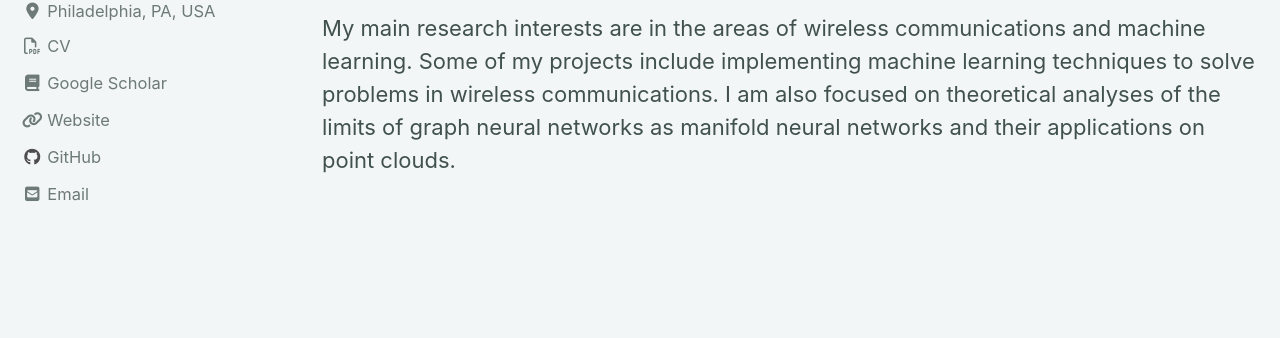
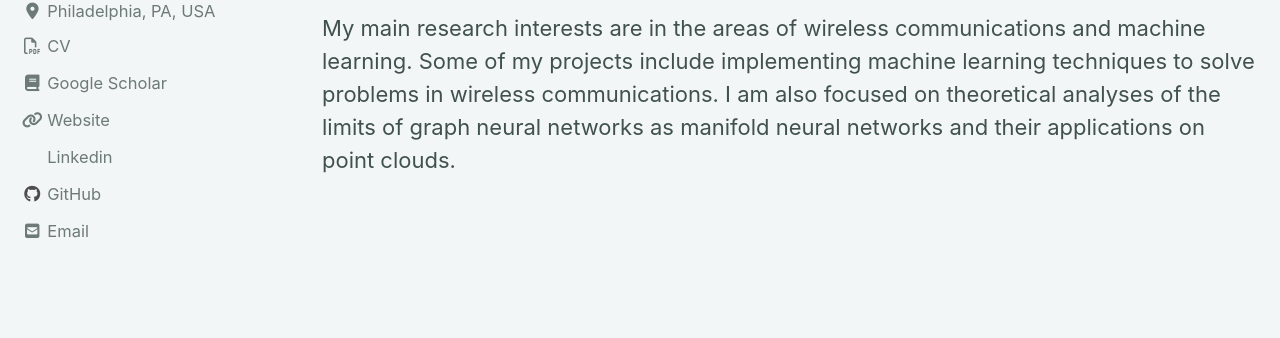
Before and after one commit to Zhiyang43/zhiyang43.github.io, a Jekyll site: the page built from _pages/about.md, in a window 1280 px wide. Shown: the part 311-649 px from the top of the page. Built offline with Jekyll 4.4.1, drawn with Linux system fonts in a browser that asks for light colours; cached includes are drawn as plain includes; nearby versions of some CDN libraries.

Commit message:
Update _config.yml

```diff
--- a/_config.yml
+++ b/_config.yml
@@ -125,9 +125,9 @@ author:
     - label: "Website"
       icon: "fas fa-fw fa-link"
       url: "https://zhiyangw.com"
-    - label: "Twitter"
-      icon: "fab fa-fw fa-twitter-square"
-      # url: "https://twitter.com/mingyuanzhang"
+    - label: "Linkedin"
+      icon: "fab fa-fw fa-linkedin-square"
+      url: "https://www.linkedin.com/in/zhiyang-wang-692b80196/"
     - label: "Facebook"
       icon: "fab fa-fw fa-facebook-square"
       # url: "https://facebook.com/"
@@ -141,8 +141,8 @@ author:
 # Site Footer
 footer:
   links:
-    - label: "Twitter"
-      icon: "fab fa-fw fa-twitter-square"
+    - label: "Linkedin"
+      icon: "fab fa-fw fa-linkedin-square"
       # url:
     - label: "Facebook"
       icon: "fab fa-fw fa-facebook-square"
```
